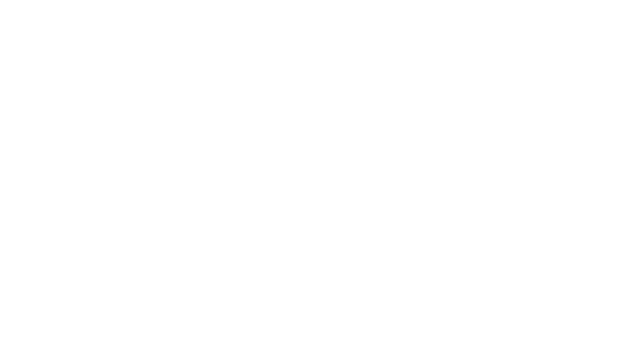
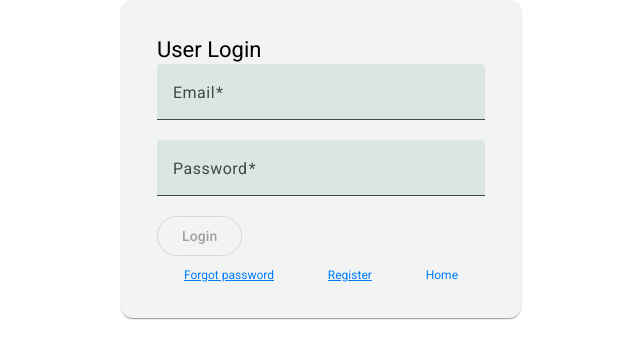
Before and after one commit to MuhammadUtoro/swimapp, an Angular app in the folder frontend-dev/: page /login in a window 1280 px wide. Before the commit this address led to /. Shown: the top 358 px of the page, without its empty margins (319-959 px from the left). Built offline with nearby package versions, Linux system fonts and the light colour scheme.

Commit message:
adding login page

```diff
--- a/frontend-dev/src/app/app.routes.ts
+++ b/frontend-dev/src/app/app.routes.ts
@@ -1,6 +1,7 @@
 import { Routes } from '@angular/router';
 import { HomeComponent } from './components/home/home.component';
 import { RegistrationComponent } from './components/registration/registration.component';
+import { LoginComponent } from './components/login/login.component';
 
 export const routes: Routes = [
   {
@@ -22,4 +23,10 @@ export const routes: Routes = [
       ),
     title: 'Register',
   },
+  {
+    path: 'login',
+    loadComponent: () =>
+      import('./components/login/login.component').then((m) => LoginComponent),
+    title: 'Login',
+  },
 ];
--- a/frontend-dev/src/app/components/login/login.component.scss
+++ b/frontend-dev/src/app/components/login/login.component.scss
@@ -0,0 +1,30 @@
+.login-card {
+  max-width: 400px;
+  margin: 0 auto;
+  padding: 20px;
+}
+
+.form-field {
+  width: 100%;
+}
+
+.extras {
+  display: flex;
+  justify-content: space-around;
+  margin-top: 12px;
+}
+
+.forgot-pass-link,
+.register-link,
+.home-link {
+  font-size: 12px;
+  text-decoration: none;
+  color: #007bff;
+}
+
+.forgot-pass-link,
+.register-link,
+.home-link :hover {
+  text-decoration: underline;
+  cursor: pointer;
+}
```
